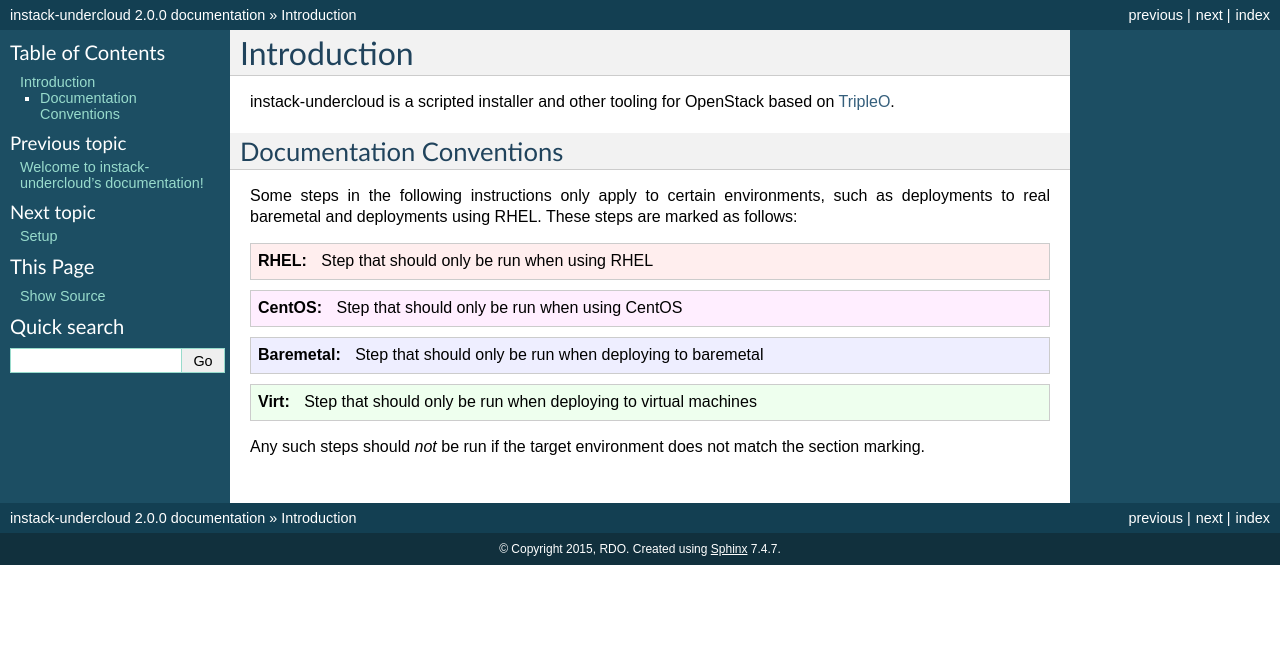
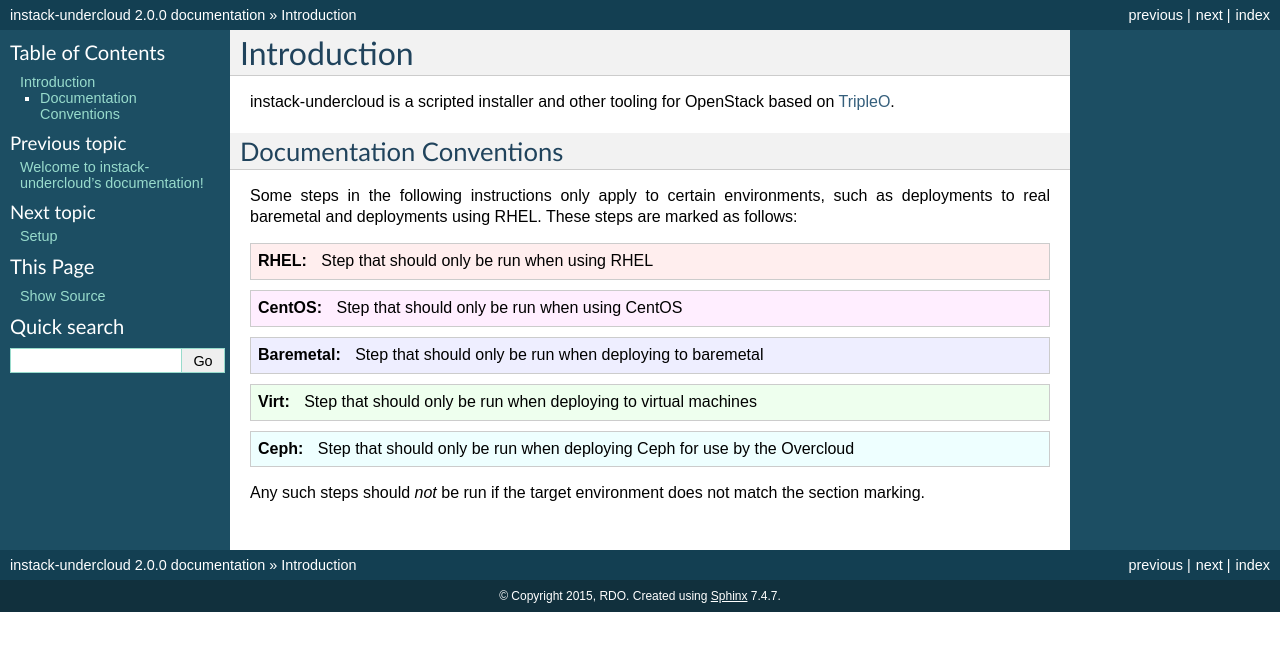
Before and after one commit to openstack-archive/instack-undercloud, a Sphinx documentation site: the page built from doc/source/intro.rst, in a window 1280 px wide. Shown: the top 651 px of the page. Built offline with Sphinx 7.4.7, drawn with Linux system fonts in a browser that asks for light colours.

Commit message:
Add support and docs for building CephStorage nodes image
Change-Id: Idbd68d5a9c84659682779d3dc2ee661920fa6339

```diff
--- a/doc/source/intro.rst
+++ b/doc/source/intro.rst
@@ -34,5 +34,10 @@
 
    Step that should only be run when deploying to virtual machines
 
+.. admonition:: Ceph
+   :class: ceph-tag
+
+   Step that should only be run when deploying Ceph for use by the Overcloud
+
 Any such steps should *not* be run if the target environment does not match
 the section marking.
--- a/doc/source/theme/static/instack.css
+++ b/doc/source/theme/static/instack.css
@@ -7,3 +7,5 @@
 .baremetal-tag {background-color: #eef; border: 1px solid #ccc;}
 
 .virt-tag {background-color: #efe; border: 1px solid #ccc;}
+
+.ceph-tag {background-color: #eff; border: 1px solid #ccc;}
```
Also changed, not shown: 1 other file.
